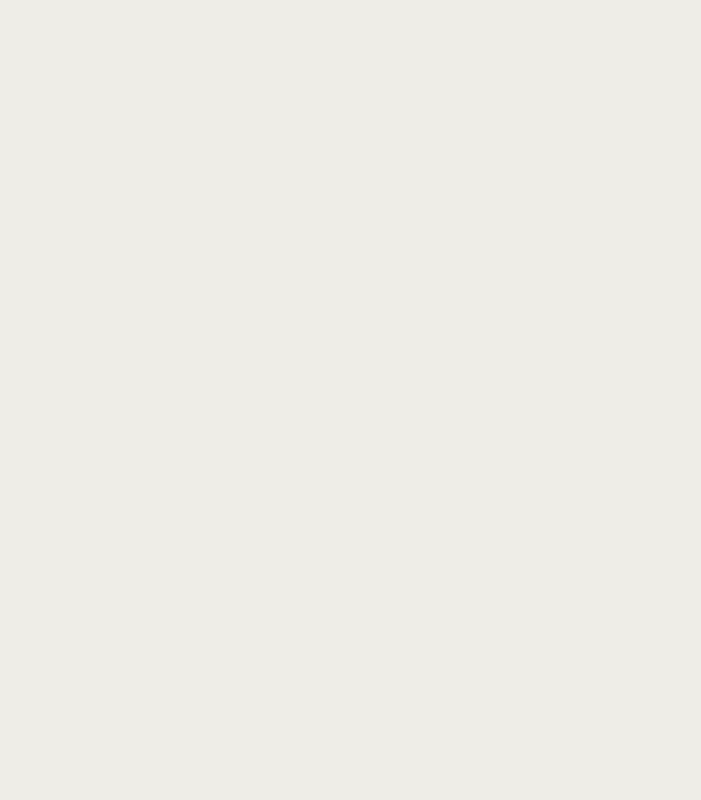
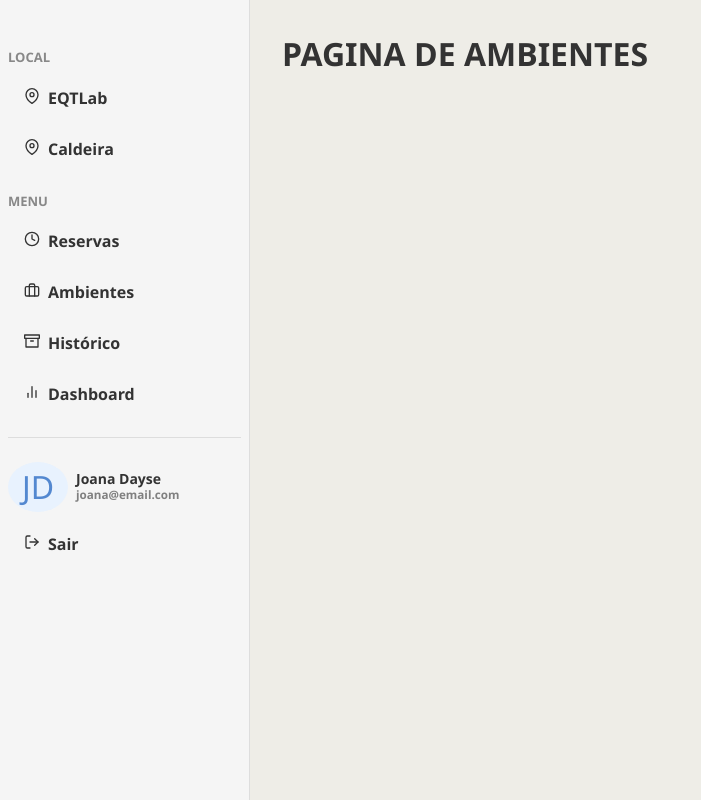
Before and after one commit to Joanadayse/booking-app-frontend, a React (Vite) app: page /ambientes/novo in a window 1280 px wide. Before the commit this address had no page. Shown: the whole page, without its empty margins (0-701 px from the left). Built offline with nearby package versions, Linux system fonts and the light colour scheme.

Commit message:
criação das demais paginas

```diff
--- a/src/App.tsx
+++ b/src/App.tsx
@@ -1,9 +1,13 @@
 import { BrowserRouter as Router, Routes, Route } from "react-router-dom";
 import Login from "./pages/Login/Login";
-import { Reservas } from "./pages/Bookings/Reservas";
+
 import Ambientes from "./pages/Ambientes/Ambientes";
 import Historico from "./pages/Historico/Historico";
 import { Dashboard } from "./pages/Dashboard/Dashboard";
+import AdicionarReservas from "./pages/Reservas/AdicionarReservas";
+import EditarReserva from "./pages/Reservas/EditarReserva";
+import AdicionarAmbiente from "./pages/Ambientes/AdicionarAmbiente";
+import { ListaReservas } from "./pages/Reservas/ListaReservas";
 
 
 const App = () => {
@@ -11,9 +15,14 @@ const App = () => {
     <Router>
       <Routes>
         <Route path="/" element={<Login />} />
-        <Route path="/reservas" element={<Reservas />} />
+
+        <Route path="/reservas" element={<ListaReservas />} />
+        <Route  path="/reservas/novo" element={<AdicionarReservas/>}  />
+        <Route  path="/reservas/editar/:id" element={<EditarReserva/>} />
 
         <Route path="/ambientes" element={<Ambientes />} />
+        <Route  path="/ambientes/novo" element={<AdicionarAmbiente/>}  />
+
         <Route path="/historico" element={<Historico />} />
         <Route path="/dashboard" element={<Dashboard />} />
       </Routes>
--- /dev/null
+++ b/src/pages/Ambientes/AdicionarAmbiente.tsx
@@ -0,0 +1,15 @@
+import { DefaultLayout } from "../../styles/DefaultLayout";
+
+
+
+
+const AdicionarAmbiente = () => {
+    return (
+   <DefaultLayout>
+    <h1>PAGINA DE AMBIENTES</h1>
+
+   </DefaultLayout>
+  );
+}
+
+export default AdicionarAmbiente;
--- /dev/null
+++ b/src/pages/Reservas/AdicionarReservas.tsx
@@ -0,0 +1,11 @@
+import { DefaultLayout } from "../../styles/DefaultLayout";
+
+const AdicionarReservas = () => {
+  return (
+      <DefaultLayout>
+        <h1>PAGINA HISTORICO</h1>
+      </DefaultLayout>
+  );
+};
+
+export default AdicionarReservas;
--- /dev/null
+++ b/src/pages/Reservas/EditarReserva.tsx
@@ -0,0 +1,11 @@
+import { DefaultLayout } from "../../styles/DefaultLayout";
+
+const EditarReserva = () => {
+  return (
+      <DefaultLayout>
+        <h1>Editar Reserva</h1>
+      </DefaultLayout>
+  );
+};
+
+export default EditarReserva;
--- a/src/pages/Bookings/Reservas.tsx
+++ b/src/pages/Reservas/ListaReservas.tsx
@@ -2,7 +2,7 @@ import { DefaultLayout } from "../../styles/DefaultLayout";
 
 
 
-export const Reservas = () => {
+export const ListaReservas = () => {
   return (
     <DefaultLayout>
       <h1>Reservas</h1>
```
